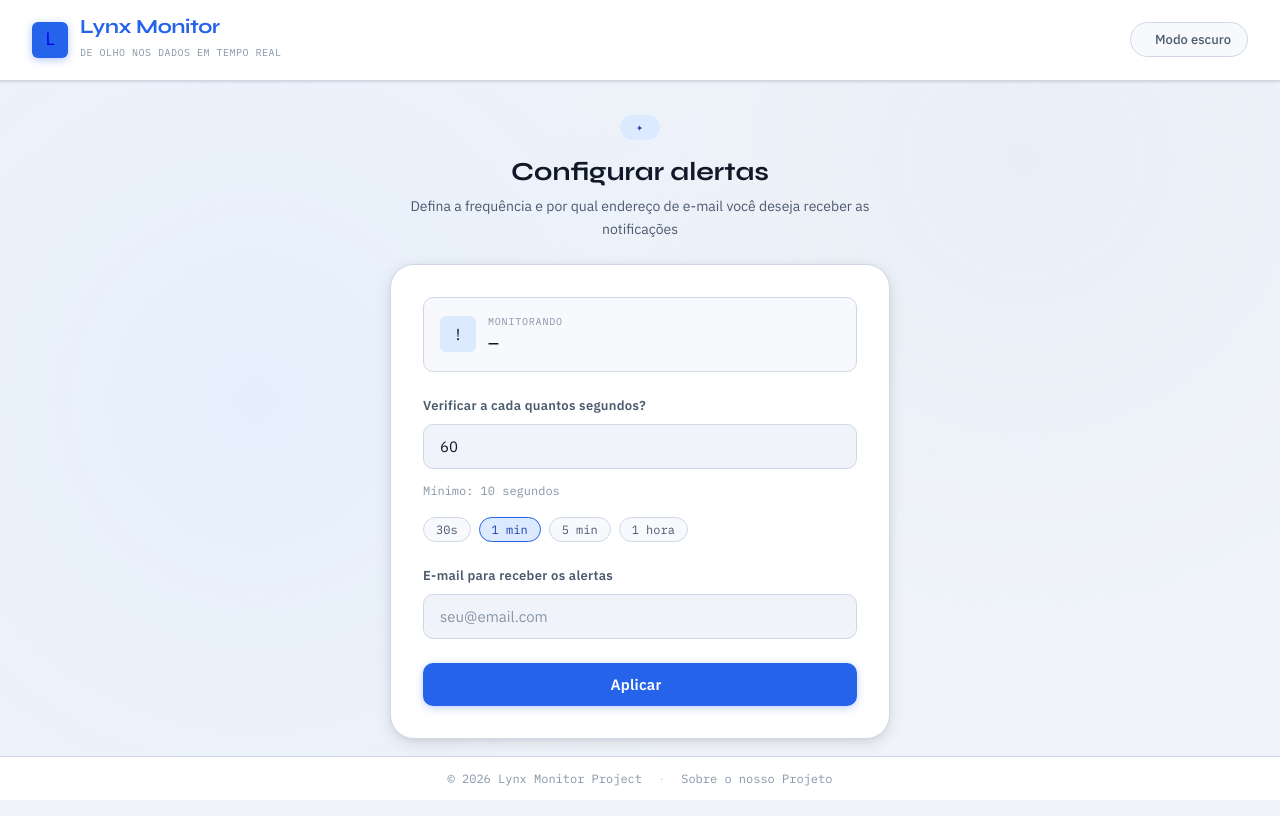
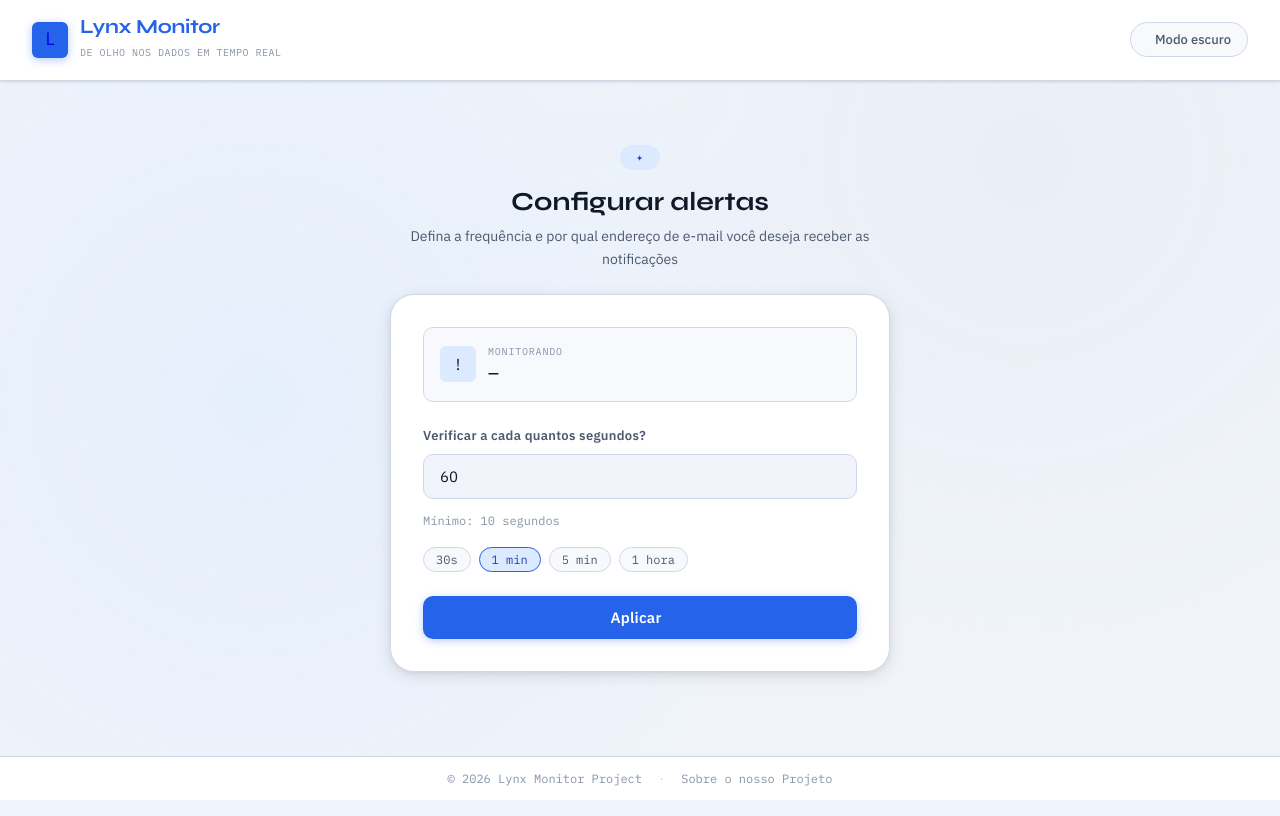
Before and after one commit to beabritw/scraping-a-algo-2026-1, a Flask app: page /tela4 in a window 1280 px wide. Run offline with Flask 3, Linux system fonts and the light colour scheme.

Commit message:
fix: remove duplicacao de email

```diff
--- a/interface/app.py
+++ b/interface/app.py
@@ -212,7 +212,7 @@ def tela5():
 def iniciar():
     dados     = request.get_json(force=True) or {}
     intervalo = dados.get('intervalo')
-    email     = dados.get('email', '').strip()
+    email     = session.get('userEmail', '').strip()
 
     ok, msg = validar_nome(session.get('userName', ''))
     if not ok:
--- a/interface/templates/tela4_configurar.html
+++ b/interface/templates/tela4_configurar.html
@@ -83,7 +83,7 @@
                             </div>
                         </div>
 
-                        <div class="form-row">
+                        <!-- <div class="form-row">
                             <label class="input-label" for="emailAlerta">E-mail para receber os alertas</label>
                             <input
                             class="input-field"
@@ -92,7 +92,7 @@
                             placeholder="seu@email.com"
                             autocomplete="email"
                             required>
-                        </div>
+                        </div> -->
 
                         <button class="btn-primary" id="btnIniciar">
                             <span id="btnLabel">Aplicar</span>
@@ -111,9 +111,9 @@
 
     <script src="{{ url_for('static', filename='theme.js') }}"></script>
     <script>
-    const EMAIL_REGEX = /^[^\s@]+@[^\s@]+\.[^\s@]{2,}$/;
+    const intervaloInput = document.getElementById('intervalo');
 
-    const intervaloInput = document.getElementById('intervalo');
+    // Controle dos botões de atalho rápido
     document.querySelectorAll('.intervalo-chip').forEach(chip => {
         chip.addEventListener('click', () => {
             document.querySelectorAll('.intervalo-chip').forEach(c => c.classList.remove('ativo'));
@@ -142,30 +142,26 @@
         hideError();
 
         const intervalo = parseInt(intervaloInput.value, 10);
-        const email     = document.getElementById('emailAlerta').value.trim();
         const btn       = document.getElementById('btnIniciar');
 
+        // Validação exclusiva do tempo (O e-mail foi removido daqui)
         if (isNaN(intervalo) || intervalo < 10) {
             showError('Informe um intervalo de pelo menos 10 segundos.');
             intervaloInput.focus();
             return;
         }
 
-        if (!email || !EMAIL_REGEX.test(email)) {
-            showError('Informe um e-mail válido para receber os alertas.');
-            document.getElementById('emailAlerta').focus();
-            return;
-        }
-
+        // Alteração visual para indicar carregamento
         btn.disabled = true;
         document.getElementById('btnLabel').textContent = 'Iniciando…';
         document.getElementById('btnIcon').textContent = '⏳';
 
         try {
+            // Envia apenas o intervalo para o Python. O Backend já sabe qual é o e-mail.
             const res = await fetch('/iniciar', {
                 method:  'POST',
                 headers: { 'Content-Type': 'application/json' },
-                body:    JSON.stringify({ intervalo, email })
+                body:    JSON.stringify({ intervalo })
             });
 
             const data = await res.json();
@@ -173,18 +169,19 @@
             if (!res.ok || data.erro) {
                 showError(data.erro || 'Erro ao iniciar o monitoramento.');
                 btn.disabled = false;
-                document.getElementById('btnLabel').textContent = 'Iniciar monitoramento';
-                document.getElementById('btnIcon').textContent = '▶';
+                document.getElementById('btnLabel').textContent = 'Aplicar';
+                document.getElementById('btnIcon').textContent = '';
                 return;
             }
 
+            // Sucesso! Vai para a tela de monitoramento
             window.location.href = '/tela5';
 
         } catch (err) {
             showError('Falha na comunicação com o servidor.');
             btn.disabled = false;
-            document.getElementById('btnLabel').textContent = 'Iniciar monitoramento';
-            document.getElementById('btnIcon').textContent = '▶';
+            document.getElementById('btnLabel').textContent = 'Aplicar';
+            document.getElementById('btnIcon').textContent = '';
         }
     });
 </script>
```
